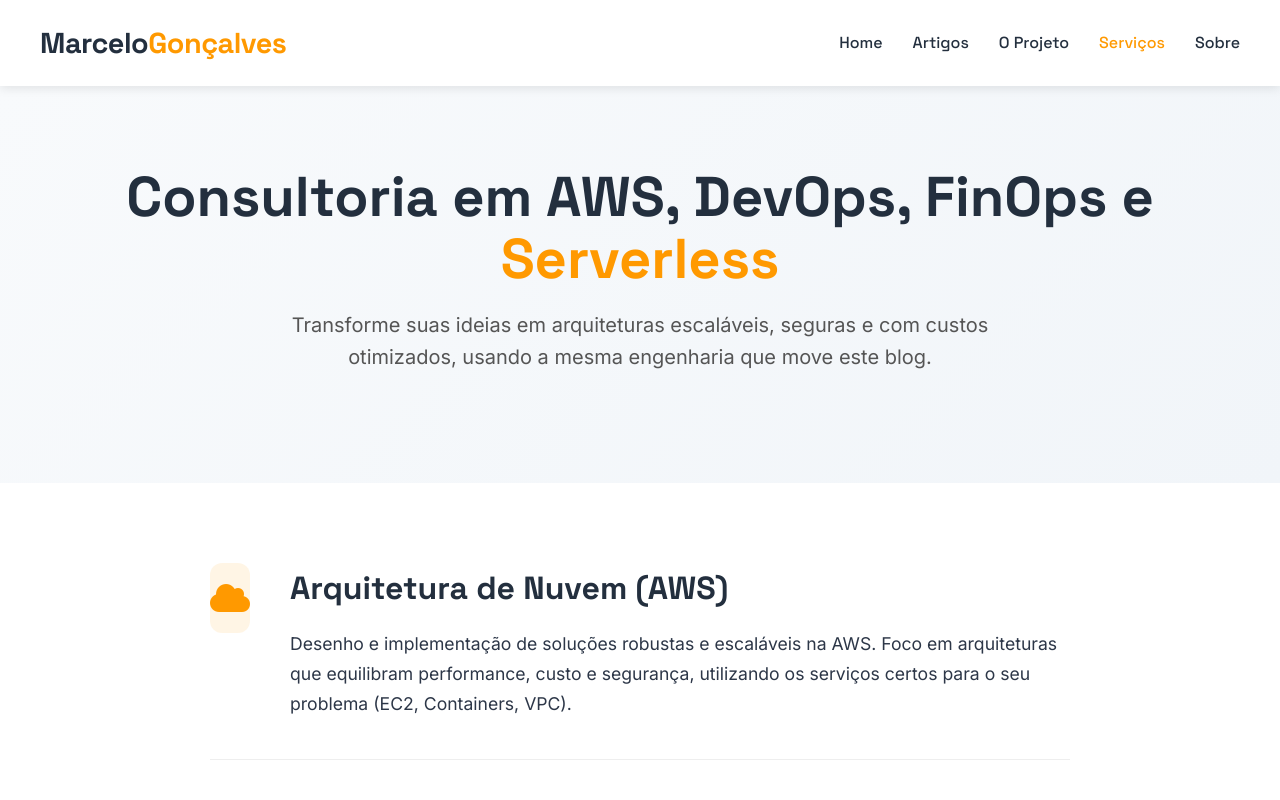
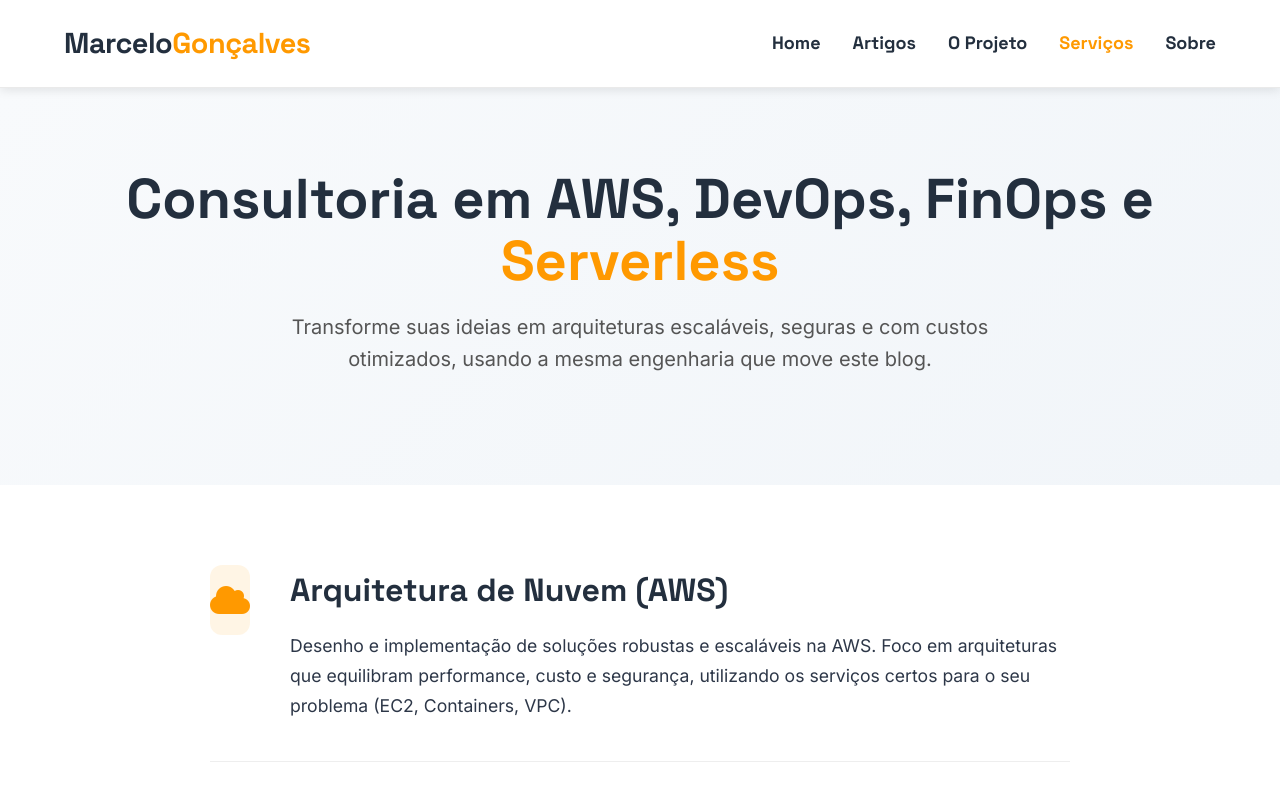
Before and after one commit to marcelo-jgoncalves/marcelo-goncalves-blog, a Next.js app in the folder frontend/: page /servicos in a window 1280 px wide. Shown: the top 800 px of the page. Built offline with nearby package versions, Linux system fonts and the light colour scheme.

Commit message:
refatoração do header

```diff
--- a/frontend/app/globals.css
+++ b/frontend/app/globals.css
@@ -80,7 +80,7 @@ body {
   -webkit-font-smoothing: antialiased;
 }
 
-h1, h2, h3, h4, h5, h6, .logo, .btn {
+h1, h2, h3, h4, h5, h6, .btn {
   font-family: var(--font-space-grotesk);
   color: var(--aws-dark);
   font-weight: 700;
@@ -232,49 +232,6 @@ header {
   padding: 0 20px;
 }
 
-.navbar {
-  display: flex;
-  justify-content: space-between;
-  align-items: center;
-  padding: 20px 0;
-  max-width: 1200px;
-  margin: 0 auto;
-  position: relative;
-}
-
-.logo {
-  font-size: 1.5rem;
-  letter-spacing: -0.5px;
-  text-decoration: none; /* Remove sublinhado se for link */
-  color: var(--aws-dark);
-}
-
-.logo span {
-  color: var(--aws-orange);
-}
-
-/* --- NAVEGAÇÃO DESKTOP --- */
-.nav-links {
-  display: none; /* Escondido por padrão (Mobile-first) */
-  gap: 30px;
-  align-items: center;
-}
-
-.nav-links a {
-  text-decoration: none;
-  color: var(--aws-dark);
-  font-family: var(--font-space-grotesk);
-  font-weight: 700;
-  font-size: 1rem;
-  transition: all 0.2s ease;
-}
-
-/* CORREÇÃO: Hover Desktop */
-.nav-links a:hover {
-  color: var(--aws-orange);
-  transform: translateY(-1px);
-}
-
 /* --- MENU MOBILE --- */
 .mobile-menu-btn {
   display: block;
@@ -321,18 +278,6 @@ header {
   background: var(--gray-light);
   color: var(--aws-orange);
   padding-left: 45px; /* Efeito de indentação no hover mobile */
-}
-
-/* --- MEDIA QUERIES PARA NAVEGAÇÃO --- */
-@media (min-width: 768px) {
-  .nav-links {
-    display: flex; /* Mostra no Desktop */
-  }
-
-  .mobile-menu-btn,
-  .mobile-menu {
-    display: none !important; /* Esconde elementos mobile no Desktop */
-  }
 }
 
 /* =========================================
@@ -989,10 +934,6 @@ footer {
    8. MEDIA QUERIES (DESKTOP)
    ========================================= */
 @media (min-width: 768px) {
-  header { padding: 0 25px; }
-  .logo { font-size: 1.8rem; }
-  .mobile-menu-btn, .mobile-menu { display: none !important; }
-  .nav-links { display: flex; gap: 30px; }
 
   /* Hero & Tipografia */
   .hero-title { font-size: 3.5rem; }
--- /dev/null
+++ b/frontend/components/layout/Header.css
@@ -0,0 +1,135 @@
+/* frontend/components/ui/layout/Header.css */
+
+.op-header {
+  position: sticky;
+  top: 0;
+  z-index: 1000;
+  background-color: var(--bg-primary, #ffffff);
+  height: 88px; /* Macro-ritmo cravado (11 x 8px) */
+  border-bottom: 1px solid var(--border-color, #eaeaea);
+}
+
+.op-navbar {
+  position: relative; /* Âncora para o menu mobile absoluto */
+  display: flex;
+  justify-content: space-between;
+  align-items: center;
+  height: 100%;
+  padding: 0 24px; /* Substitui o 25px para cravar no Macro-ritmo (3 x 8px) */
+  max-width: 1200px;
+  margin: 0 auto;
+}
+
+/* Tipografia Fiel ao Legado */
+.op-logo {
+  font-family: var(--font-space-grotesk);
+  font-size: 1.5rem; /* Tamanho Mobile */
+  font-weight: 700;
+  letter-spacing: -0.5px;
+  text-decoration: none;
+  color: var(--aws-dark);
+}
+
+.op-logo span {
+  color: var(--aws-orange);
+}
+
+/* --- MOBILE FIRST --- */
+
+.op-mobile-btn {
+  display: flex;
+  align-items: center;
+  justify-content: center;
+  background: none;
+  border: none;
+  cursor: pointer;
+  color: var(--aws-dark);
+  padding: 8px; /* Micro-ritmo: 1x8 */
+}
+
+.op-nav-links {
+  display: none; /* Escondido por padrão */
+}
+
+.op-mobile-menu {
+  position: absolute;
+  top: 100%;
+  left: -24px; /* Compensa o padding exato da navbar */
+  right: -24px;
+  background-color: var(--bg-primary, #ffffff);
+  z-index: 1000;
+  display: flex;
+  flex-direction: column;
+
+  /* Animação original preservada */
+  opacity: 0;
+  visibility: hidden;
+  transform: translateY(16px); /* 2x8px */
+  transition: opacity 0.3s ease, transform 0.3s ease, visibility 0.3s ease;
+
+  padding: 24px; /* 3x8px */
+  gap: 16px; /* 2x8px */
+  box-shadow: 0 8px 16px rgba(0,0,0,0.05);
+}
+
+.op-mobile-menu.op-active {
+  opacity: 1;
+  visibility: visible;
+  transform: translateY(0);
+}
+
+.op-nav-link-mobile {
+  font-family: var(--font-space-grotesk);
+  font-weight: 700;
+  color: var(--aws-dark);
+  text-decoration: none;
+  padding: 16px 0;
+  font-size: 1.25rem;
+  border-bottom: 1px solid var(--border-color, #eaeaea);
+  transition: color 0.2s ease;
+}
+
+.op-nav-link-mobile.op-active {
+  color: var(--aws-orange);
+}
+
+/* --- DESKTOP --- */
+@media (min-width: 768px) {
+  .op-logo {
+    font-size: 1.8rem; /* Cresce no desktop conforme legado */
+  }
+
+  .op-mobile-btn,
+  .op-mobile-menu {
+    display: none !important;
+  }
+
+  /* O contêiner que alinha os links no desktop (com gap de 32px) */
+  .op-nav-links {
+    display: flex;
+    gap: 32px; /* Macro-ritmo (4 x 8px) */
+    align-items: center;
+  }
+
+  .op-nav-link {
+    font-family: var(--font-space-grotesk);
+    font-weight: 700;
+    font-size: 1.125rem;
+    color: var(--aws-dark);
+    text-decoration: none;
+    /* Zero repaint: Animando apenas o que muda na GPU */
+    transition: color 0.2s ease, transform 0.2s ease;
+  }
+
+  /* Blindagem contra Sticky Hover em tablets/monitores touch */
+  @media (hover: hover) {
+    .op-nav-link:hover {
+      color: var(--aws-orange);
+      transform: translateY(-1px); /* O pulinho elegante está de volta */
+    }
+  }
+
+  .op-nav-link.op-active {
+    color: var(--aws-orange);
+  }
+}
--- a/frontend/components/layout/Header.tsx
+++ b/frontend/components/layout/Header.tsx
@@ -1,21 +1,24 @@
+/* frontend/components/ui/layout/Header.tsx */
+
+
 'use client';
 
 import { useState } from 'react';
 import Link from 'next/link';
 import { usePathname } from 'next/navigation';
+import './Header.css';
+
+const NAV_LINKS = [
+  { name: 'Home', href: '/' },
+  { name: 'Artigos', href: '/artigos' },
+  { name: 'O Projeto', href: '/o-projeto' },
+  { name: 'Serviços', href: '/servicos' },
+  { name: 'Sobre', href: '/sobre' },
+] as const;
 
 export default function Header() {
   const [isMenuOpen, setIsMenuOpen] = useState(false);
   const pathname = usePathname();
-
-  const navLinks = [
-    { name: 'Home', href: '/' },
-    { name: 'Artigos', href: '/artigos' },
-    { name: 'O Projeto', href: '/o-projeto' },
-    { name: 'Serviços', href: '/servicos' },
-    { name: 'Sobre', href: '/sobre' },
-  ];
-
   const isActive = (path: string) => {
     if (path === '/') return pathname === '/';
     return pathname.startsWith(path);
@@ -25,25 +28,22 @@ export default function Header() {
   const closeMenu = () => setIsMenuOpen(false);
 
   return (
-    <header>
-      <nav className="navbar">
-        <Link href="/" className="logo" onClick={closeMenu}>
+    <header className="op-header">
+      {/* 1. ADIÇÃO: aria-label para identificar a Landmark */}
+      <nav className="op-navbar" aria-label="Navegação Principal">
+        <Link href="/" className="op-logo" onClick={closeMenu}>
           Marcelo<span>Gonçalves</span>
         </Link>
 
         {/* Menu Desktop */}
-        <div className="nav-links">
-          {navLinks.map((link) => (
+        <div className="op-nav-links">
+          {NAV_LINKS.map((link) => (
             <Link
               key={link.href}
               href={link.href}
-              style={{
-                // CORREÇÃO: Só aplica cor fixa se estiver ativo.
-                // Se for undefined, o CSS global assume (permitindo o hover funcionar)
-                color: isActive(link.href) ? 'var(--aws-orange)' : undefined,
-                fontWeight: 500,
-                transition: 'color 0.3s'
-              }}
+              className={`op-nav-link ${isActive(link.href) ? 'op-active' : ''}`}
+              /* 2. ADIÇÃO: Informa semanticamente qual é a página atual */
+              aria-current={isActive(link.href) ? 'page' : undefined}
             >
               {link.name}
             </Link>
@@ -52,26 +52,34 @@ export default function Header() {
 
         {/* Botão Mobile */}
         <button
-          className="mobile-menu-btn"
+          className="op-mobile-btn"
           onClick={toggleMenu}
           aria-label={isMenuOpen ? "Fechar menu" : "Abrir menu"}
           aria-expanded={isMenuOpen}
+          /* ADIÇÃO: Controla o foco em dispositivos leitores de tela */
+          aria-controls="mobile-menu-dropdown"
         >
-          <i className={`fas ${isMenuOpen ? 'fa-times' : 'fa-bars'}`} aria-hidden="true"></i>
+          {isMenuOpen ? (
+            <svg width="24" height="24" viewBox="0 0 24 24" fill="none" stroke="currentColor" strokeWidth="2" aria-hidden="true"><path d="M18 6L6 18M6 6l12 12"/></svg>
+          ) : (
+            <svg width="24" height="24" viewBox="0 0 24 24" fill="none" stroke="currentColor" strokeWidth="2" aria-hidden="true"><path d="M3 12h18M3 6h18M3 18h18"/></svg>
+          )}
         </button>
 
         {/* Menu Mobile */}
-        <div className={`mobile-menu ${isMenuOpen ? 'active' : ''}`}>
-          {navLinks.map((link) => (
+        <div
+          id="mobile-menu-dropdown"
+          className={`op-mobile-menu ${isMenuOpen ? 'op-active' : ''}`}
+          aria-hidden={!isMenuOpen}
+        >
+          {NAV_LINKS.map((link) => (
             <Link
               key={link.href}
               href={link.href}
               onClick={closeMenu}
-              style={{
-                // Mesma lógica para o mobile
-                color: isActive(link.href) ? 'var(--aws-orange)' : undefined,
-                fontWeight: isActive(link.href) ? 600 : 500
-              }}
+              className={`op-nav-link-mobile ${isActive(link.href) ? 'op-active' : ''}`}
+              /* 2. ADIÇÃO: Informa semanticamente qual é a página atual também no mobile */
+              aria-current={isActive(link.href) ? 'page' : undefined}
             >
               {link.name}
             </Link>
```
